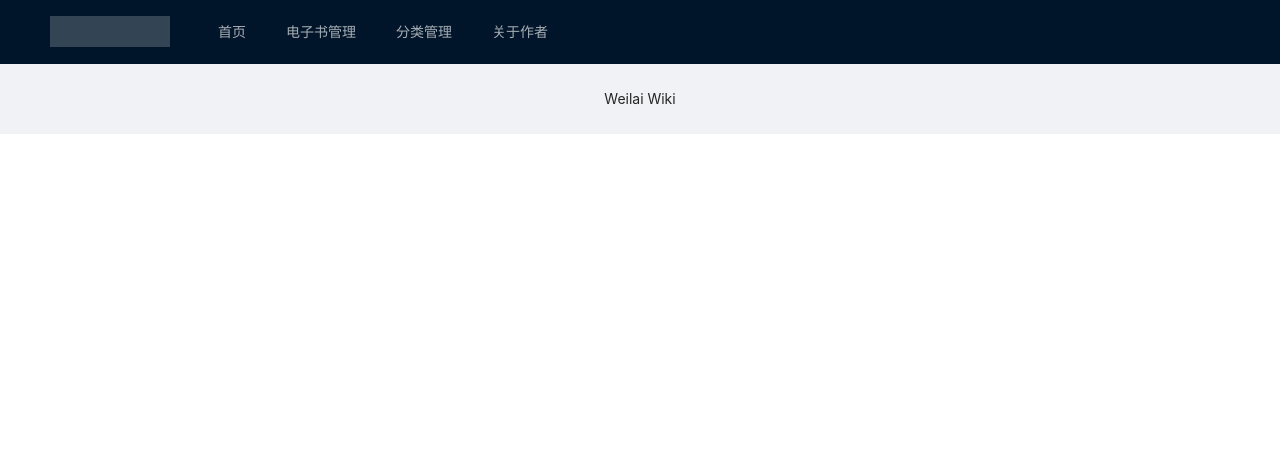
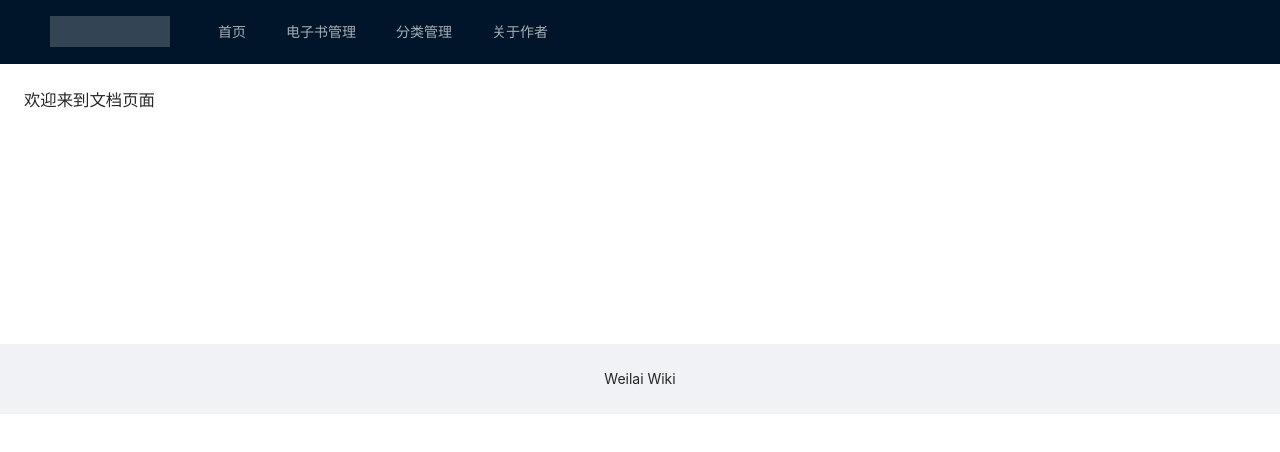
Before and after one commit to miku-wwl/wwl_wiki, a Vue app in the folder web/: page /doc in a window 1280 px wide. Shown: the top 452 px of the page. Built offline with nearby package versions, Linux system fonts and the light colour scheme; no server answers.

Commit message:
feat: 8-12 增加文档页面，点击首页电子书可以进入文档页面

```diff
--- a/web/src/router/index.ts
+++ b/web/src/router/index.ts
@@ -1,6 +1,7 @@
 import { createRouter, createWebHistory, RouteRecordRaw } from 'vue-router'
 import Home from '../views/home.vue'
 import About from '../views/about.vue'
+import Doc from '../views/doc.vue'
 import AdminEbook from '../views/admin/admin-ebook.vue'
 import AdminCategory from '../views/admin/admin-category.vue'
 import AdminDoc from '../views/admin/admin-doc.vue'
@@ -10,6 +11,11 @@
     path: '/',
     name: 'Home',
     component: Home
+  },
+  {
+    path: '/doc',
+    name: 'Doc',
+    component: Doc
   },
   {
     path: '/about',
--- /dev/null
+++ b/web/src/views/doc.vue
@@ -0,0 +1,9 @@
+<template>
+  <a-layout>
+    <a-layout-content :style="{ background: '#fff', padding: '24px', margin: 0, minHeight: '280px' }">
+      <div class="doc">
+        <h1>欢迎来到文档页面</h1>
+      </div>
+    </a-layout-content>
+  </a-layout>
+</template>
--- a/web/src/views/home.vue
+++ b/web/src/views/home.vue
@@ -39,7 +39,9 @@
             </template>
             <a-list-item-meta :description="item.description">
               <template #title>
-                <a :href="item.href">{{ item.name }}</a>
+                <router-link :to="'/doc?ebookId=' + item.id">
+                  {{ item.name }}
+                </router-link>
               </template>
               <template #avatar>
                 <a-avatar :src="item.cover" shape="square" :size="50"/>
```
